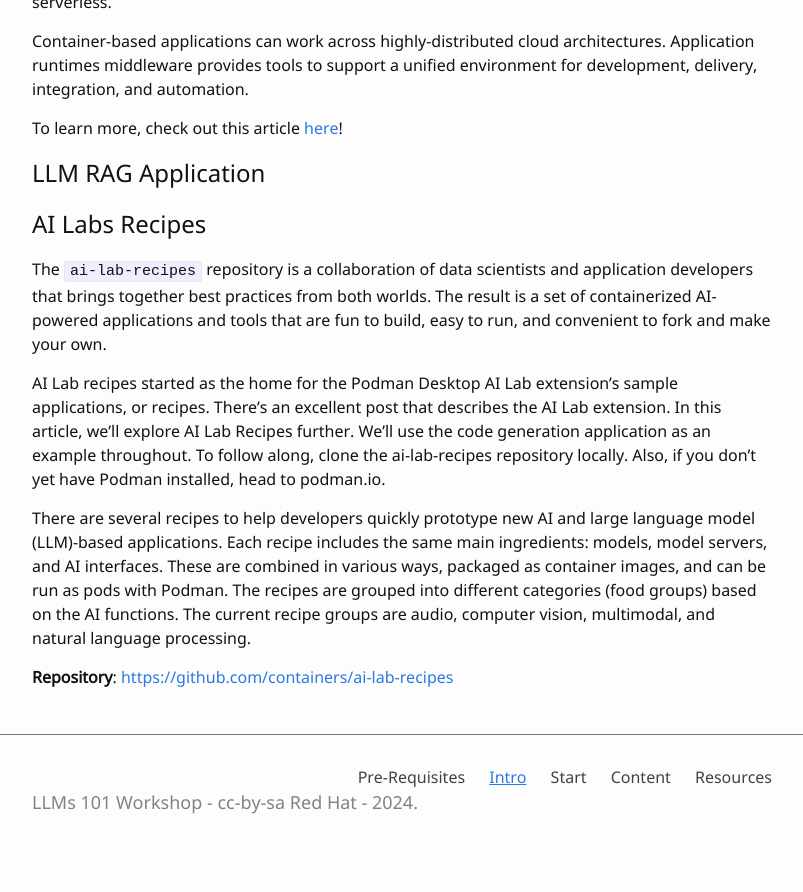
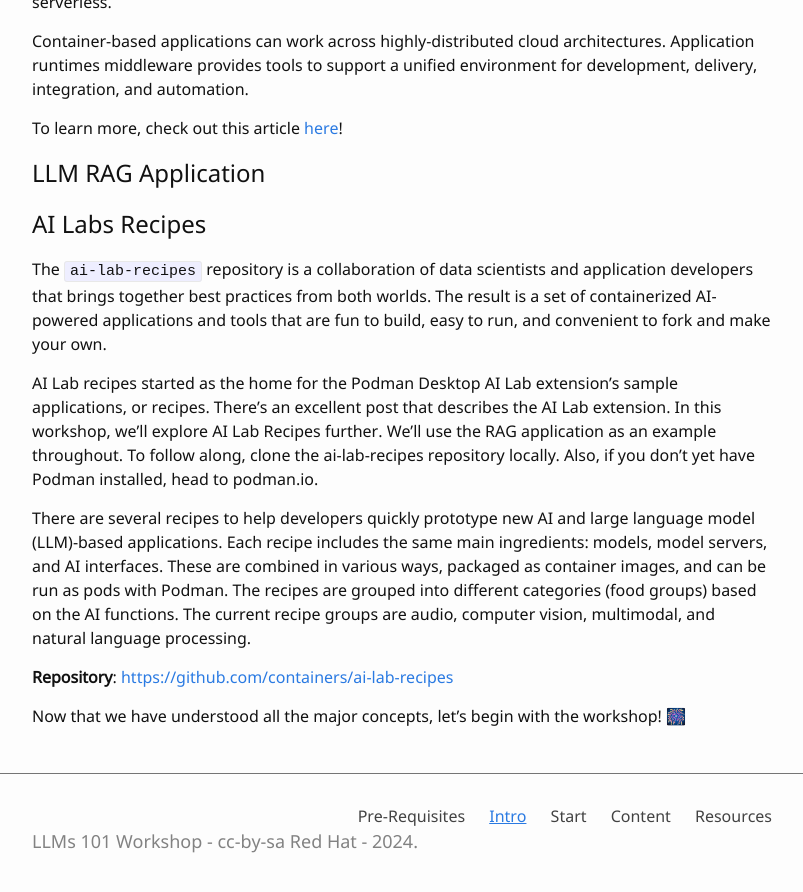
Before and after one commit to hemajv/devconf-llm-workshop, a Jekyll site: the page built from 1-intro.md, in a window 1280 px wide and 900 px high, scrolled down 938 px. Shown: the top 892 px of the window, without its empty margins (238-1041 px from the left). Built offline with Jekyll 4.4.1, drawn with Linux system fonts in a browser that asks for light colours; before the commit the page ends 1799 px from its top, so only the background shows below that.

Commit message:
Update 1-intro.md

```diff
--- a/1-intro.md
+++ b/1-intro.md
@@ -33,8 +33,11 @@ To learn more, check out this article [here](https://www.redhat.com/en/topics/co
 
 The `ai-lab-recipes` repository is a collaboration of data scientists and application developers that brings together best practices from both worlds. The result is a set of containerized AI-powered applications and tools that are fun to build, easy to run, and convenient to fork and make your own.
 
-AI Lab recipes started as the home for the Podman Desktop AI Lab extension’s sample applications, or recipes. There’s an excellent post that describes the AI Lab extension. In this article, we'll explore AI Lab Recipes further. We’ll use the code generation application as an example throughout. To follow along, clone the ai-lab-recipes repository locally. Also, if you don’t yet have Podman installed, head to podman.io.
+AI Lab recipes started as the home for the Podman Desktop AI Lab extension’s sample applications, or recipes. There’s an excellent post that describes the AI Lab extension. In this workshop, we'll explore AI Lab Recipes further. We’ll use the RAG application as an example throughout. To follow along, clone the ai-lab-recipes repository locally. Also, if you don’t yet have Podman installed, head to podman.io.
 
 There are several recipes to help developers quickly prototype new AI and large language model (LLM)-based applications. Each recipe includes the same main ingredients: models, model servers, and AI interfaces. These are combined in various ways, packaged as container images, and can be run as pods with Podman. The recipes are grouped into different categories (food groups) based on the AI functions. The current recipe groups are audio, computer vision, multimodal, and natural language processing.
 
 **Repository**: [https://github.com/containers/ai-lab-recipes](https://github.com/containers/ai-lab-recipes)
+
+
+Now that we have understood all the major concepts, let's begin with the workshop! 🎆
```
